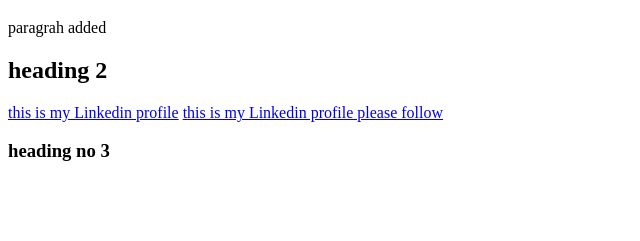
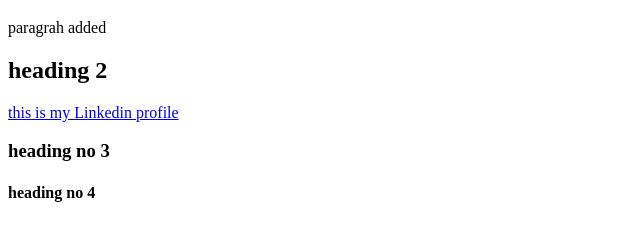
Before and after one commit to akash9721/December-11, a plain HTML site: page first1.html in a window 1280 px wide. Shown: the part 61-302 px from the top of the page, without its empty margins (0-640 px from the left). Drawn offline with Linux system fonts and the light colour scheme.

Commit message:
chages in 1 line of all files

```diff
--- a/first1.html
+++ b/first1.html
@@ -10,7 +10,7 @@
 	<p>paragrah added</p>
       <h2>heading 2</h2>
       <a href="https://www.linkedin.com/in/akash-kumar-335085193/">this is my Linkedin profile</a>
-      <a href="https://www.linkedin.com/in/akash-kumar-335085193/">this is my Linkedin profile please follow</a>
       <h3>heading no 3</h3>
+      <h4>heading no 4</h4>
 </body>
 </html>
```
Also changed, not shown: form.html (+1 -1 lines), index.html (+1 -0 lines).
